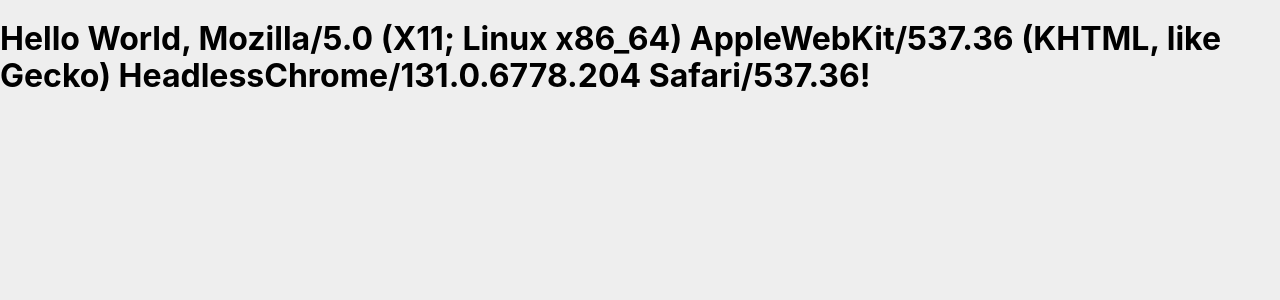
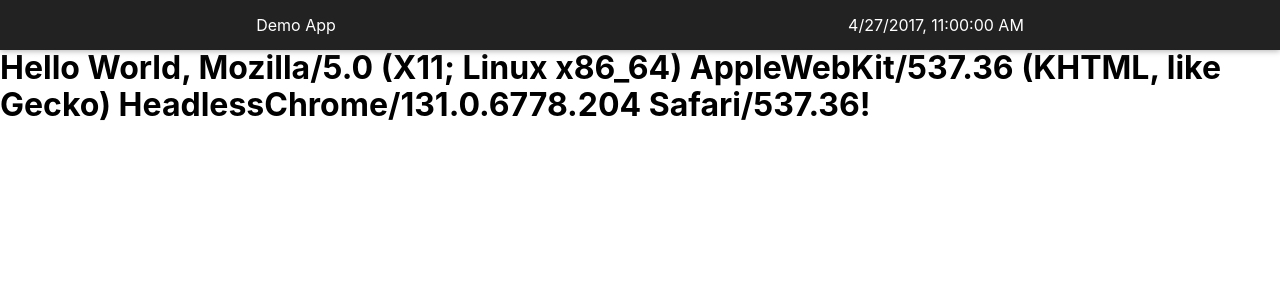
Before and after one commit to DorianGrey/react-ts-playground, a React app: page / in a window 1280 px wide. Shown: the top 300 px of the page. Built offline with nearby package versions, Linux system fonts and the light colour scheme; the HTML template or start-up script is replaced by a standard one.

Commit message:
feat(header): Add a (more or less useful) header; improve general styling and structure

```diff
--- a/example-prod-server/server.js
+++ b/example-prod-server/server.js
@@ -15,9 +15,12 @@ if (serveDirs.length === 0) {
 
 app.use(require("./proxy"));
 
-serveDirs.forEach((dirName) => {
+serveDirs.forEach(dirName => {
   app.use(express.static(path.resolve(process.cwd(), dirName)));
 });
+
+// Serve assets
+app.use("/assets", express.static(path.resolve(process.cwd(), "assets")));
 
 app.get("*", (req, res) => res.sendFile(path.resolve(serveDirs[0] + "/index.html")));
 
--- /dev/null
+++ b/src/app/App.scss
@@ -0,0 +1,7 @@
+@import "../styles/typography";
+
+#app {
+  margin-top: $header-height;
+  height: 100%;
+  width: 100%;
+}
--- a/src/app/App.tsx
+++ b/src/app/App.tsx
@@ -1,4 +1,7 @@
+import "./App.scss";
+
 import * as React from "react";
+import Header from "./header/Header";
 
 export default class App extends React.Component<any, any> {
   constructor(props: any, context: any) {
@@ -7,6 +10,11 @@ export default class App extends React.Component<any, any> {
 
 
   render() {
-    return <h1>Hello World, {navigator.userAgent}!</h1>;
+    return (
+      <div>
+        <Header />
+        <h1>Hello World, {navigator.userAgent}!</h1>
+      </div>
+    );
   }
 }
--- /dev/null
+++ b/src/app/header/Header.scss
@@ -0,0 +1,19 @@
+@import "../../styles/colors";
+@import "../../styles/typography";
+
+header {
+  background-color: $color-black;
+  color: $color-white;
+  position: fixed;
+  height: $header-height;
+  line-height: $header-height;
+  width: 100%;
+  top: 0;
+  left: 0;
+  box-shadow: 0 1px 6px $color-medium-grey;
+
+  text-align: center;
+
+  display: flex;
+  justify-content: space-around;
+}
--- /dev/null
+++ b/src/app/header/Header.tsx
@@ -0,0 +1,36 @@
+import "./Header.scss";
+
+import * as React from "react";
+
+export default class Header extends React.Component<any, any> {
+
+  state: {
+    date: Date;
+  } = {date: new Date()};
+
+  private interval: number;
+
+  constructor(props: any, context: any) {
+    super(props, context);
+  }
+
+  componentWillMount(): void {
+    this.interval = setInterval(() => {
+      this.setState({date: new Date()})
+    }, 1000);
+  }
+
+  componentWillUnmount(): void {
+    this.interval && clearInterval(this.interval);
+  }
+
+
+  render() {
+    return (
+      <header>
+        <div>Demo App</div>
+        <div>{new Date().toLocaleString()}</div>
+      </header>
+    );
+  }
+}
--- a/src/index.template.html
+++ b/src/index.template.html
@@ -5,6 +5,7 @@
   <meta http-equiv="X-UA-Compatible" content="IE=edge,chrome=1">
   <meta name="viewport" content="width=device-width, initial-scale=1">
   <base href="<%= htmlWebpackPlugin.options.baseHref %>">
+  <link rel="shortcut icon" type="image/x-icon" href="assets/images/favicon.ico">
   <title><%= htmlWebpackPlugin.options.title %></title>
 </head>
 <body>
--- /dev/null
+++ b/src/styles/colors.scss
@@ -0,0 +1,3 @@
+$color-black: #222222;
+$color-white: #FFFFFF;
+$color-medium-grey: #B1B2B4;
--- a/src/styles/main.scss
+++ b/src/styles/main.scss
@@ -1,4 +1,7 @@
 @import "../../node_modules/normalize.css/normalize";
+@import "./reboot-adoptions";
+@import "./colors";
+@import "./typography";
 
 // Native font stack, see https://www.smashingmagazine.com/2015/11/using-system-ui-fonts-practical-guide/ .
 // Note: "Roboto" was put a little bit lower on that list to not conflict with Google Maps, which loads the Roboto font.
@@ -35,7 +38,7 @@ html {
   -webkit-text-size-adjust: 100%;
   -ms-text-size-adjust: 100%;
   -ms-overflow-style: scrollbar;
-  -webkit-tap-highlight-color: rgba(0,0,0,0);
+  -webkit-tap-highlight-color: rgba(0, 0, 0, 0);
 }
 
 *,
@@ -46,5 +49,6 @@ html {
 
 body {
   font-family: $font-family-sans-serif;
-  background: #eee;
+  background: $color-white;
+  margin: 0;
 }
--- /dev/null
+++ b/src/styles/reboot-adoptions.scss
@@ -0,0 +1,12 @@
+// This file contains several adoptions from Bootstrap's reboot configuration:
+// https://github.com/twbs/bootstrap/blob/2179cfb45f45cf9653713178c222a7ac63ede2aa/scss/_reboot.scss
+// Maybe we'll include all of it later on!
+
+// Remove top margins from headings
+//
+// By default, `<h1>`-`<h6>` all receive top and bottom margins. We nuke the top
+// margin for easier control within type scales as it avoids margin collapsing.
+h1, h2, h3, h4, h5, h6 {
+  margin-top: 0;
+  margin-bottom: .5rem;
+}
--- /dev/null
+++ b/src/styles/typography.scss
@@ -0,0 +1 @@
+$header-height: 50px;
--- a/webpack/constants.js
+++ b/webpack/constants.js
@@ -42,7 +42,7 @@ exports.RULE_TS_LOADING = function RULE_TS_LOADING(isDev) {
 const scssLoaderChain     = ["css-loader?importLoaders=1", "postcss-loader", "sass-loader"];
 exports.RULE_SASS_LOADING = function RULE_MAIN_SASS_LOADING(isDev) {
   const result = {
-    test: /main\.scss$/
+    test: /\.scss$/
   };
   if (isDev) {
     result.use = ["style-loader"].concat(scssLoaderChain);
```
Also changed, not shown: 1 other file (tests, documents, lock files or other folders). Lines whose indentation alone changed are shown as unchanged.
